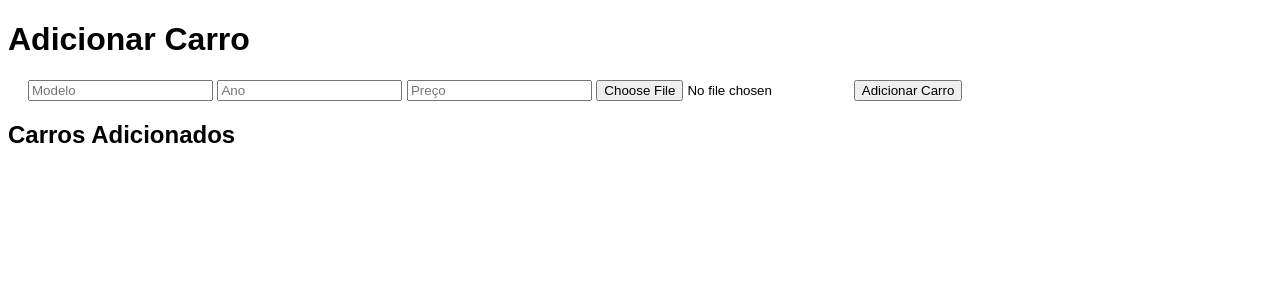
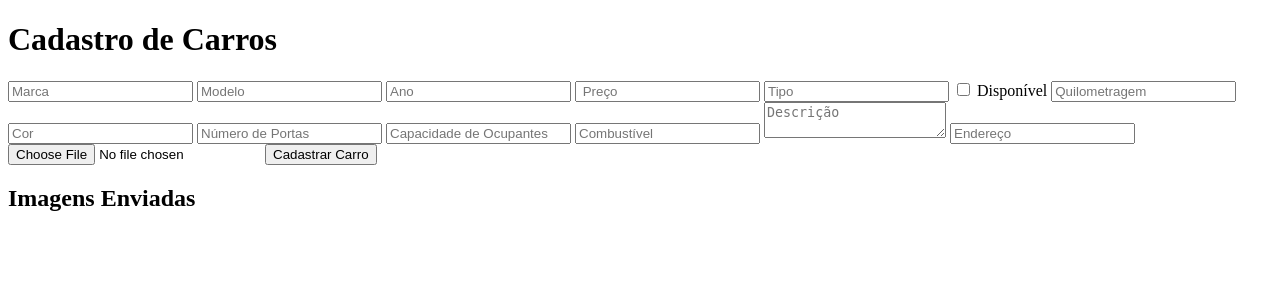
Before and after one commit to Rodrigo-Kelven/Api_AutoMotors, a Python web app: template core/Backend/templates/index.html in a window 1280 px wide. Shown: the top 300 px of the page. Run offline with Jinja, Linux system fonts and the light colour scheme; the template is opened without the code that fills it, so the values that code supplies are empty.

Commit message:
correcao de renderizacao de imagens

```diff
--- a/core/Backend/main.py
+++ b/core/Backend/main.py
@@ -2,6 +2,7 @@ from fastapi import FastAPI
 from core.Backend.app.database.database import Base, engine_automotors_users
 from core.Backend.app.config.config import *
 from fastapi.staticfiles import StaticFiles
+from fastapi.templating import Jinja2Templates
 from core.Backend.app.Veiculos.all_routes import all_routes
 
 # chama o arquivo de configuraçao
@@ -11,6 +12,7 @@ app = FastAPI()
 # pois o fastapi vai entender que o diretorio não foi montado
 app.mount("/uploads", StaticFiles(directory="uploads"), name="uploads")
 app.add_middleware(LogRequestMiddleware)
+
 
 # cria as tabelas ao iniciar a aplicação, sim, deve estar aqui
 Base.metadata.create_all(bind=engine_automotors_users)
--- a/core/Backend/templates/index.html
+++ b/core/Backend/templates/index.html
@@ -2,60 +2,147 @@
 <html lang="pt-BR">
 <head>
     <meta charset="UTF-8">
-    <meta name="viewport" content="width=device-width, initial-scale=1.0">
-    <title>Concessionária de Automóveis</title>
-    <style>
-        body { font-family: Arial, sans-serif; }
-        form { margin: 20px; }
-        img { max-width: 200px; }
-        .carro { margin-bottom: 20px; }
-    </style>
+    <title>Upload de Imagem</title>
 </head>
 <body>
-    <h1>Adicionar Carro</h1>
-    <form id="carForm" enctype="multipart/form-data">
-        <input type="text" name="modelo" placeholder="Modelo" required>
-        <input type="number" name="ano" placeholder="Ano" required>
-        <input type="number" name="preco" placeholder="Preço" required>
-        <input type="file" name="imagem" required>
-        <button type="submit">Adicionar Carro</button>
+    <h1>Cadastro de Carros</h1>
+
+    <form action="/api-veiculos/categoria/veiculos-leves/" method="POST" enctype="multipart/form-data">
+        <input type="text" name="Marca" placeholder="Marca" required>
+        <input type="text" name="Modelo" placeholder="Modelo" required>
+        <input type="number" name="Ano" placeholder="Ano" required>
+        <input type="number" name="Preco" placeholder=" Preço" required>
+        <input type="text" name="Tipo" placeholder="Tipo" required>
+        <input type="checkbox" name="Disponivel" value="true"> Disponível
+        <input type="number" name="Quilometragem" placeholder="Quilometragem" required>
+        <input type="text" name="Cor" placeholder="Cor" required>
+        <input type="number" name="Portas" placeholder="Número de Portas" required>
+        <input type="number" name="Lugares" placeholder="Capacidade de Ocupantes" required>
+        <input type="text" name="Combustivel" placeholder="Combustível" required>
+        <textarea name="Descricao" placeholder="Descrição" required></textarea>
+        <input type="text" name="Endereco" placeholder="Endereço" required>
+        <input type="file" name="Imagem" required>
+        <button type="submit">Cadastrar Carro</button>
     </form>
 
-    <h2>Carros Adicionados</h2>
-    <div id="carros"></div>
+    <h2>Imagens Enviadas</h2>
+    <ul id="image-list">
+        <!-- A lista de imagens será preenchida aqui -->
+        {% for carro in carros %}
+            <li>
+                <h3>{{ carro.marca }} {{ carro.modelo }} ({{ carro.ano }})</h3>
+                <p>Preço: R$ {{ carro.preco }}</p>
+                <p>Disponível: {{ carro.disponivel }}</p>
+                <p>Quilometragem: {{ carro.quilometragem }} km</p>
+                <p>Cor: {{ carro.cor }}</p>
+                <p>Portas: {{ carro.portas }}</p>
+                <p>Lugares: {{ carro.lugares }}</p>
+                <p>Combustível: {{ carro.combustivel }}</p>
+                <p>Descrição: {{ carro.descricao }}</p>
+                <p>Endereço: {{ carro.endereco }}</p>
+                <img src="/{{ carro.imagem }}" alt="Imagem do carro">
+            </li>
+        {% endfor %}
+    </ul>
+</body>
+</html>
 
+<!-- pagina mais aprimorada, é a mesma coisa!!!
+<!DOCTYPE html>
+<html lang="pt-BR">
+<head>
+    <meta charset="UTF-8">
+    <title>Upload de Imagem</title>
     <script>
-        document.getElementById('carForm').onsubmit = async (e) => {
-            e.preventDefault();
-            const formData = new FormData(e.target);
-            const response = await fetch('/carros/', {
+        // Função para enviar o formulário via AJAX
+        function submitForm(event) {
+            event.preventDefault();  // Impede o envio tradicional do formulário
+
+            const form = event.target;
+            const formData = new FormData(form);  // Cria um FormData com os dados do formulário
+
+            // Faz a requisição AJAX para enviar os dados
+            fetch('/api-veiculos/categoria/veiculos-leves/', {
                 method: 'POST',
                 body: formData
+            })
+            .then(response => response.json())  // Aguarda a resposta como JSON
+            .then(data => {
+                if (data) {
+                    // Atualiza a lista de carros
+                    updateCarList(data);
+                    form.reset();  // Limpa o formulário
+                }
+            })
+            .catch(error => {
+                console.error('Erro ao enviar o formulário:', error);
             });
-            const data = await response.json();
-            addCarroToDOM(data);
-            e.target.reset();
-        };
-
-        async function loadCarros() {
-            const response = await fetch('/api-veiculos/categoria/carros/');
-            const carros = await response.json();
-            carros.forEach(addCarroToDOM);
         }
 
-        function addCarroToDOM(carro) {
-            document.getElementById('carros').innerHTML += `
-                <div class="carro">
-                    <h3>${carro.modelo}</h3>
-                    <p>Ano: ${carro.ano}</p>
-                    <p>Preço: R$ ${carro.preco.toFixed(2)}</p>
-                    <img src="${carro.imagem}" alt="${carro.modelo}">
-                </div>
-            `;
+        // Função para atualizar a lista de carros com os novos dados
+        function updateCarList(carros) {
+            const imageList = document.getElementById('image-list');
+            imageList.innerHTML = '';  // Limpa a lista existente
+
+            carros.forEach(carro => {
+                const li = document.createElement('li');
+                li.innerHTML = `
+                    <h3>${carro.marca} ${carro.modelo} (${carro.ano})</h3>
+                    <p>Preço: R$ ${carro.preco}</p>
+                    <p>Disponível: ${carro.disponivel}</p>
+                    <p>Quilometragem: ${carro.quilometragem} km</p>
+                    <p>Cor: ${carro.cor}</p>
+                    <p>Portas: ${carro.portas}</p>
+                    <p>Lugares: ${carro.lugares}</p>
+                    <p>Combustível: ${carro.combustivel}</p>
+                    <p>Descrição: ${carro.descricao}</p>
+                    <p>Endereço: ${carro.endereco}</p>
+                    <img src="/${carro.imagem}" alt="Imagem do carro">
+                `;
+                imageList.appendChild(li);
+            });
         }
+    </script>
+</head>
+<body>
+    <h1>Cadastro de Carros</h1>
 
-        // Carregar carros ao iniciar a página
-        loadCarros();
-    </script>
+    <form id="car-form" onsubmit="submitForm(event)" enctype="multipart/form-data">
+        <input type="text" name="Marca" placeholder="Marca" required>
+        <input type="text" name="Modelo" placeholder="Modelo" required>
+        <input type="number" name="Ano" placeholder="Ano" required>
+        <input type="number" name="Preco" placeholder="Preço" required>
+        <input type="text" name="Tipo" placeholder="Tipo" required>
+        <input type="checkbox" name="Disponivel" value="true"> Disponível
+        <input type="number" name="Quilometragem" placeholder="Quilometragem" required>
+        <input type="text" name="Cor" placeholder="Cor" required>
+        <input type="number" name="Portas" placeholder="Número de Portas" required>
+        <input type="number" name="Lugares" placeholder="Capacidade de Ocupantes" required>
+        <input type="text" name="Combustivel" placeholder="Combustível" required>
+        <textarea name="Descricao" placeholder="Descrição" required></textarea>
+        <input type="text" name="Endereco" placeholder="Endereço" required>
+        <input type="file" name="Imagem" required>
+        <button type="submit">Cadastrar Carro</button>
+    </form>
+
+    <h2>Imagens Enviadas</h2>
+    <ul id="image-list">
+        {% for carro in carros %}
+            <li>
+                <h3>{{ carro.marca }} {{ carro.modelo }} ({{ carro.ano }})</h3>
+                <p>Preço: R$ {{ carro.preco }}</p>
+                <p>Disponível: {{ carro.disponivel }}</p>
+                <p>Quilometragem: {{ carro.quilometragem }} km</p>
+                <p>Cor: {{ carro.cor }}</p>
+                <p>Portas: {{ carro.portas }}</p>
+                <p>Lugares: {{ carro.lugares }}</p>
+                <p>Combustível: {{ carro.combustivel }}</p>
+                <p>Descrição: {{ carro.descricao }}</p>
+                <p>Endereço: {{ carro.endereco }}</p>
+                <img src="/{{ carro.imagem }}" alt="Imagem do carro">
+            </li>
+        {% endfor %}
+    </ul>
 </body>
 </html>
+-->
```
Also changed, not shown: core/Backend/app/Veiculos/caminhao/controllers/routes/route.py (+5 -3 lines), core/Backend/app/Veiculos/carros/controllers/routes/route.py (+11 -5 lines), core/Backend/app/Veiculos/moto/controllers/routes/route.py (+5 -3 lines), core/Backend/databases/DB_users/db_users/users_users.db (added), core/Backend/uploads/Sem título.jpeg (added), core/Backend/uploads/sei.jpeg (added).
